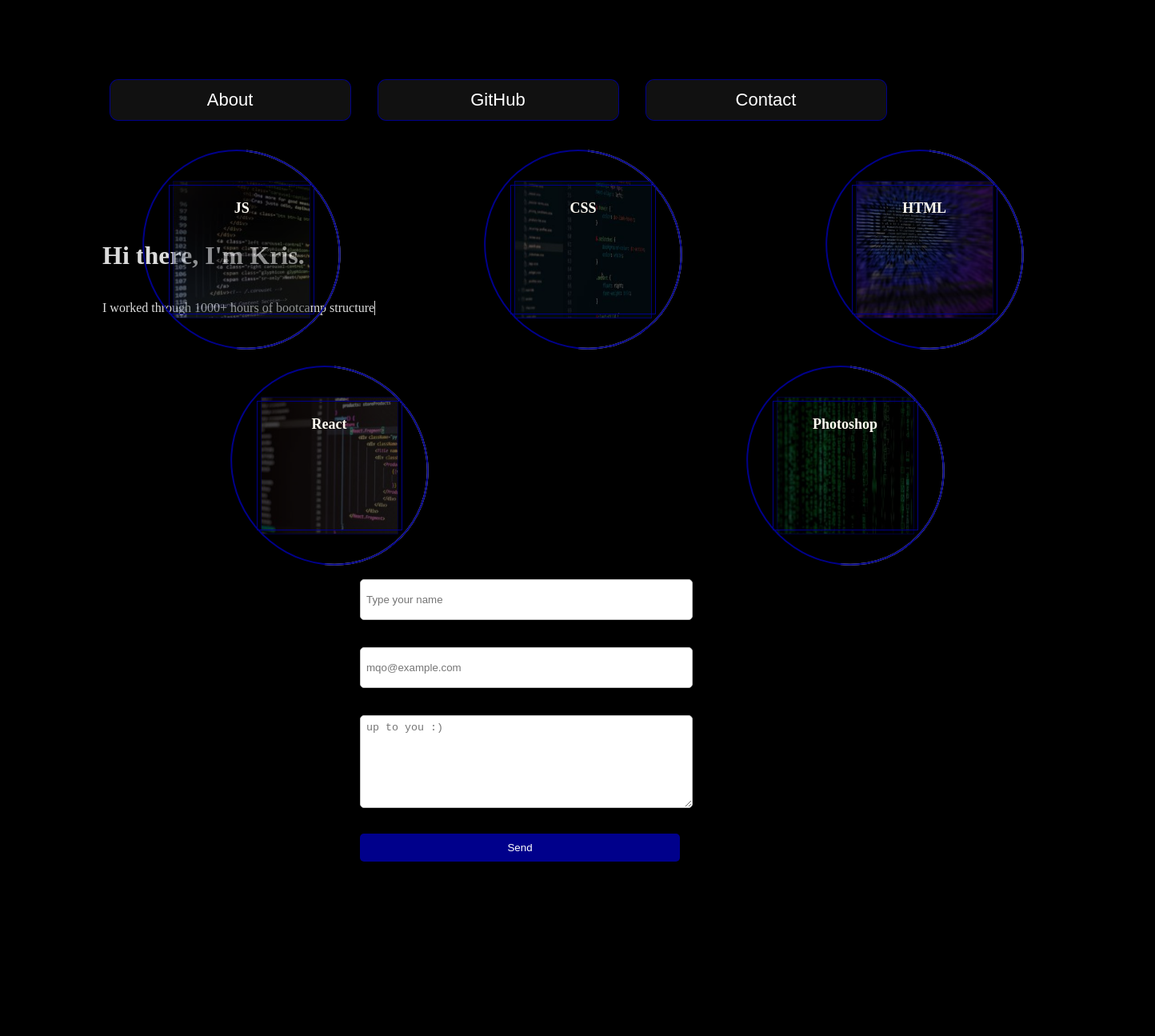
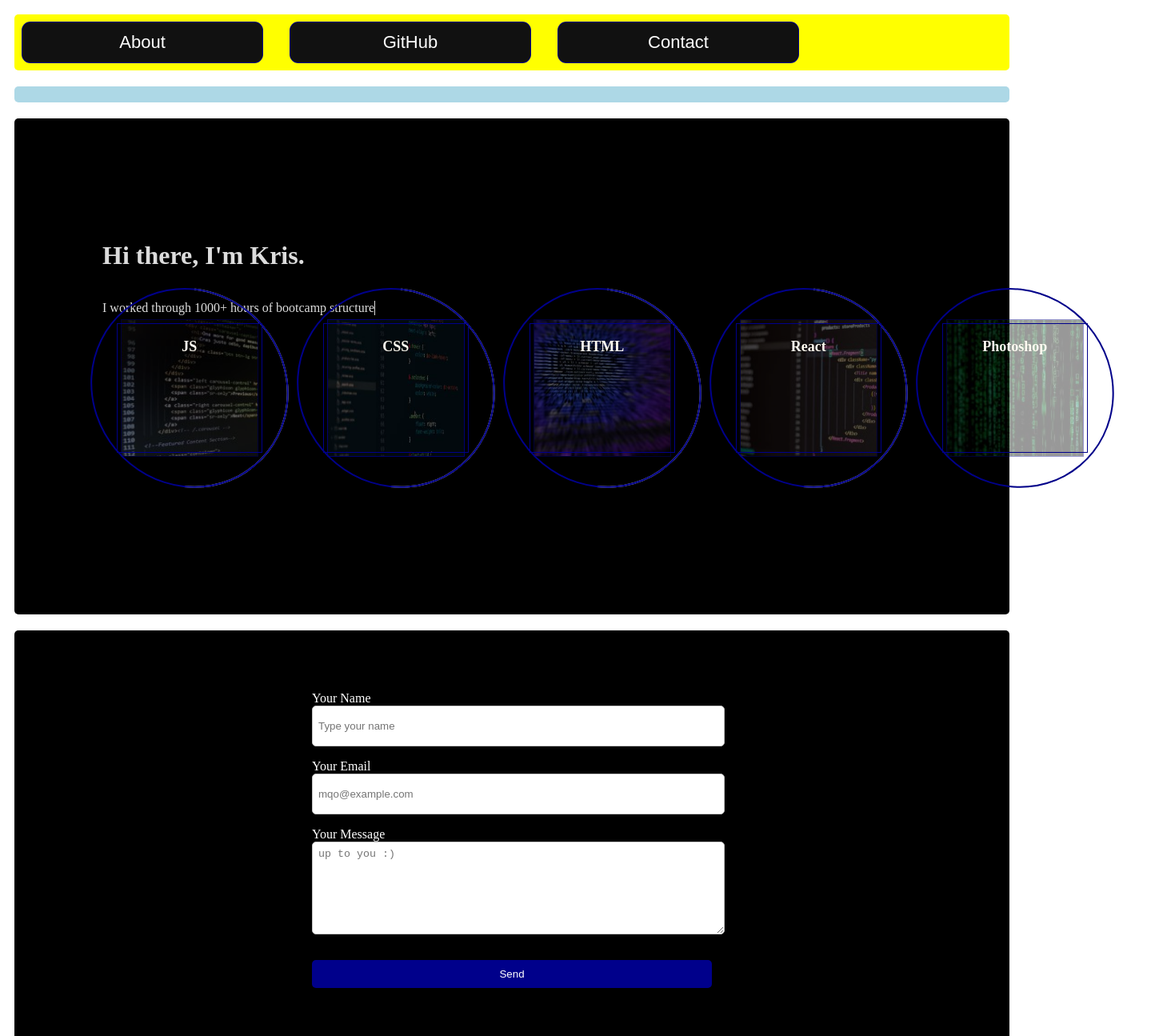
Before and after one commit to kriskris79/my-blackandwhitedev.com-website, a React (Create React App) app in the folder mywebsite/: page / in a window 1280 px wide. Shown: the top 1295 px of the page at 80% size, 1444 px wide, since content can reach past the window. Before the commit the page ends 1097 px from the top, so only its background shows below. Built offline with nearby package versions, Linux system fonts and the light colour scheme.

Commit message:
flexbox in progress

```diff
--- a/mywebsite/src/App.css
+++ b/mywebsite/src/App.css
@@ -1,56 +1,45 @@
 
 
-.container {
-    background-color: black;
-    height: 100vh;
-    width: 100vw;
-    display: grid;
-    /*grid-template-rows: 100px 500px 100px;*/
-    /*grid-template-columns: 100px 600px ;*/
-  flex-wrap: wrap;
+/*.container {*/
+/*    background-color: black;*/
+/*    height: 100vh;*/
+/*    width: 100vw;*/
+/*    display: grid;*/
+/*    !*grid-template-rows: 100px 500px 100px;*!*/
+/*    !*grid-template-columns: 100px 600px ;*!*/
+/*  flex-wrap: wrap;*/
 
-}
+/*}*/
 
-.grid1 {
+/*.grid1 {*/
 
-    display: flex;
-    flex-direction: row;
-    align-content: space-around;
-    justify-content: center;
-    align-items: center;
-    /*background-color: black;*/
-/*height: 200px;*/
-}
+/*    display: flex;*/
+/*    flex-direction: row;*/
+/*    align-content: space-around;*/
+/*    justify-content: center;*/
+/*    align-items: center;*/
+/*    !*background-color: black;*!*/
+/*!*height: 200px;*!*/
+/*}*/
 
-.grid2 {
-    /*height: 200px;*/
-    display: flex;
-    /*background-color: black;*/
+/*.grid2 {*/
+/*    !*height: 200px;*!*/
+/*    display: flex;*/
+/*    !*background-color: black;*!*/
 
 
-}
-.grid3 {
-    /*height: 400px;*/
-    display: flex;
-    flex-wrap: wrap;
-    flex-direction: row;
-    align-content: flex-start;
-    justify-content: space-around;
-    align-items: center;
-/*background-color:black;*/
-}
-.grid4 {
-    /*height: 400px;*/
-    display: flex;
-    /*flex-wrap: wrap;*/
-    flex-direction: row;
-    align-content: flex-start;
-    justify-content: space-around;
-    align-items: center;
-    /*background-color: black;*/
-}
-
-/*.grid5 {*/
+/*}*/
+/*.grid3 {*/
+/*    !*height: 400px;*!*/
+/*    display: flex;*/
+/*    flex-wrap: wrap;*/
+/*    flex-direction: row;*/
+/*    align-content: flex-start;*/
+/*    justify-content: space-around;*/
+/*    align-items: center;*/
+/*!*background-color:black;*!*/
+/*}*/
+/*.grid4 {*/
 /*    !*height: 400px;*!*/
 /*    display: flex;*/
 /*    !*flex-wrap: wrap;*!*/
@@ -60,3 +49,57 @@
 /*    align-items: center;*/
 /*    !*background-color: black;*!*/
 /*}*/
+
+/*!*.grid5 {*!*/
+/*!*    !*height: 400px;*!*!*/
+/*!*    display: flex;*!*/
+/*!*    !*flex-wrap: wrap;*!*!*/
+/*!*    flex-direction: row;*!*/
+/*!*    align-content: flex-start;*!*/
+/*!*    justify-content: space-around;*!*/
+/*!*    align-items: center;*!*/
+/*!*    !*background-color: black;*!*!*/
+/*!*}*!*/
+
+
+/* MyComponent.css */
+
+/*.container {*/
+/*    display: flex;*/
+/*    flex-direction: column;*/
+/*}*/
+
+.row {
+    display: flex;
+    flex-direction: column;
+}
+
+.flex1 {
+    flex: 1;
+    background-color: yellow;
+    margin: 10px;
+    padding: 10px;
+    border-radius: 5px;
+}
+
+.flex2 {
+    flex: 1;
+    background-color: lightblue;
+    margin: 10px;
+    padding: 10px;
+    border-radius: 5px;
+}
+.flex3 {
+    flex: 1;
+    background-color: black;
+    margin: 10px;
+    padding: 10px;
+    border-radius: 5px;
+}
+.flex4 {
+    flex: 1;
+    background-color: black;
+    margin: 10px;
+    padding: 10px;
+    border-radius: 5px;
+}
--- a/mywebsite/src/App.js
+++ b/mywebsite/src/App.js
@@ -1,23 +1,55 @@
-import React from "react";
+// import React from "react";
+// import './App.css';
+// // import Grid from "./components/Grid";
+// import Navbar from "./components/Navbar";
+// import Jobskills from "./components/Jobskills";
+// import Textanimation from "./components/Textanimation";
+// import Contact from "./components/Contact";
+//
+// function App() {
+//     return (
+//
+//         <div className="container">
+//             <div className="grid1"><Navbar/></div>
+//
+//             <div className="flex-container">
+//                 <div className="grid2"><Textanimation/></div>
+//                 <div className="grid3"><Jobskills/></div>
+//                 <div className="grid4"><Contact/></div>
+//             </div>
+//         </div>
+//     );
+// }
+//
+// export default App;
+
+import React from 'react';
+// import ReactDOM from 'react-dom';
 import './App.css';
-// import Grid from "./components/Grid";
 import Navbar from "./components/Navbar";
+import Textanimation from "./components/Textanimation";
 import Jobskills from "./components/Jobskills";
-import Textanimation from "./components/Textanimation";
 import Contact from "./components/Contact";
 
-function App() {
+const App = () => {
     return (
 
-        <div className="container">
-            <div className="grid1"><Navbar/></div>
 
-            <div className="grid2"><Textanimation/></div>
-            {/*<div className="grid3">grid3 </div>*/}
-            <div className="grid3"><Jobskills/></div>
-            <div className="grid4"><Contact/></div>
-        </div>
-    );
-}
+            <div className="container">
+                <div className="row">
+                    <div className="flex1"><Navbar/></div>
+                    <div className="flex2"><Textanimation/></div>
+                    <div className="flex3"><Jobskills/></div>
 
-export default App;
+                    <div className="flex4"><Contact/></div>
+                    <div className="item">Item 5</div>
+                    <div className="item">Item 6</div>
+                </div>
+            </div>
+        );
+    };
+
+
+
+
+    export default App;
--- a/mywebsite/src/components/Contact.css
+++ b/mywebsite/src/components/Contact.css
@@ -5,22 +5,15 @@
     align-content: center;
     flex-direction: column;
 }
-form-header{
+
+form {
+    margin: 50px;
     display: flex;
     align-items: flex-start;
     flex-direction: column;
-    width: 400px;
+    width: 500px;
     font-size: 16px;
-    margin-left: 20px;
 
-}
-form {
-    display: flex;
-    align-items: flex-start;
-    flex-direction: column;
-    width: 400px;
-    font-size: 16px;
-    margin-left: 20px;
 }
 
 input {
@@ -54,6 +47,7 @@ textarea:focus {
 
 label {
     margin-top: 1rem;
+    color: white;
 }
 
 input[type="submit"] {
--- a/mywebsite/src/components/Contact.js
+++ b/mywebsite/src/components/Contact.js
@@ -42,9 +42,6 @@ const Contact = () => {
     return (
         <div className="StyledContactForm" id="contact">
             <form ref={form} onSubmit={sendEmail} id="textform ">
-                <div className="form-header">
-                    <p>Please fill out the form below to contact us:</p>
-                </div>
                 <label>Your Name</label>
                 <input type="text" name="user_name" aria-label="write your name "  placeholder="Type your name"/>
                 <label>Your Email</label>
--- a/mywebsite/src/components/Jobskills.css
+++ b/mywebsite/src/components/Jobskills.css
@@ -5,16 +5,9 @@
 /*Photoshop */
 
 
-body {
-    margin: 0;
-    background-color: black;
-    display: flex;
-    align-items: center;
-    height: 100vh;
-    width: 100vw;
-}
 
-.container {
+
+.cards {
     height: 100vh;
     width: 100vw;
     max-height: 600px;
@@ -219,16 +212,9 @@ p {
 
 /* Extra small devices (older Phones) */
 @media screen and (max-width: 410px) {
-    body {
-        margin: 0;
-        background-color: black;
-        display: flex;
-        align-items: center;
-        height: 100vh;
-        width: 100vw;
-    }
 
-    .container {
+
+    .cards {
         height: 100vh;
         width: 100vw;
         max-height: 600px;
--- a/mywebsite/src/components/Jobskills.js
+++ b/mywebsite/src/components/Jobskills.js
@@ -6,8 +6,8 @@ function Jobskills () {
 
 
 
-<div className="grid-container">
-        <div className="grid3">
+<div className="cards">
+        {/*<div className="grid3">*/}
 
             <div className="panel">
         <div className="ring">
@@ -72,7 +72,7 @@ function Jobskills () {
 
 
 </div>
-</div>
+// </div>
 
 
 
--- a/mywebsite/src/components/Navbar.css
+++ b/mywebsite/src/components/Navbar.css
@@ -149,8 +149,8 @@
     width: 100%;
     height: 100vh;
     display: flex;
-    flex-direction: row;
-    justify-content: center;
+    flex-direction: column;
+    justify-content: space-between;
     align-items: center;
     background: orangered;
 }
```
